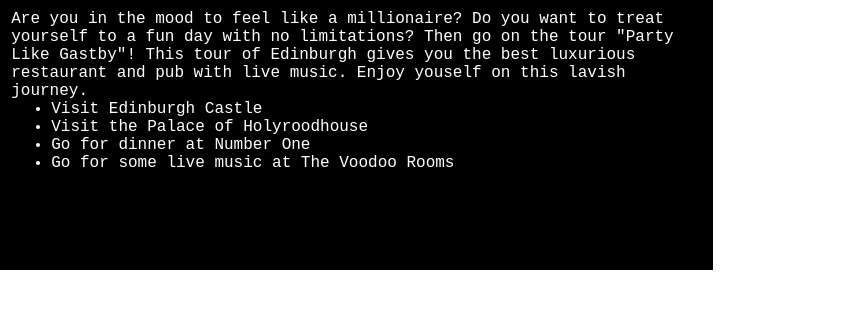
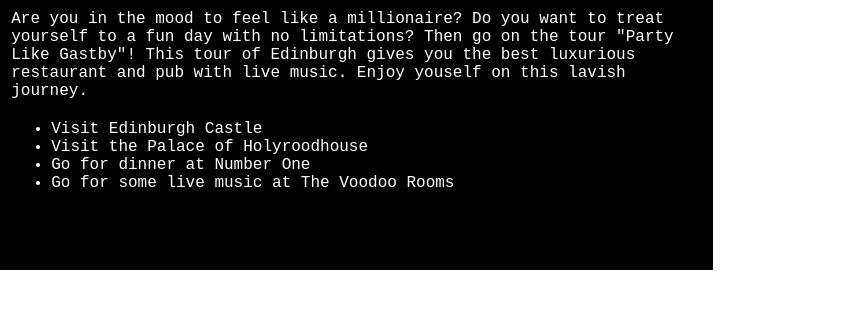
Before and after one commit to gwenty/Auld-Reekie-Guide, a plain HTML site: page tours.html in a window 1280 px wide. Shown: the part 400-710 px from the top of the page, 439-1280 px from the left. Drawn offline with Linux system fonts and the light colour scheme.

Commit message:
update listing style with unordered list formatting

```diff
--- a/css/listingstyle.css
+++ b/css/listingstyle.css
@@ -16,6 +16,10 @@ body{
 .page {
   min-height: 100%;
   position: relative;
+}
+
+ul {
+  padding-top:3%;
 }
 
 .inner-page {
```
